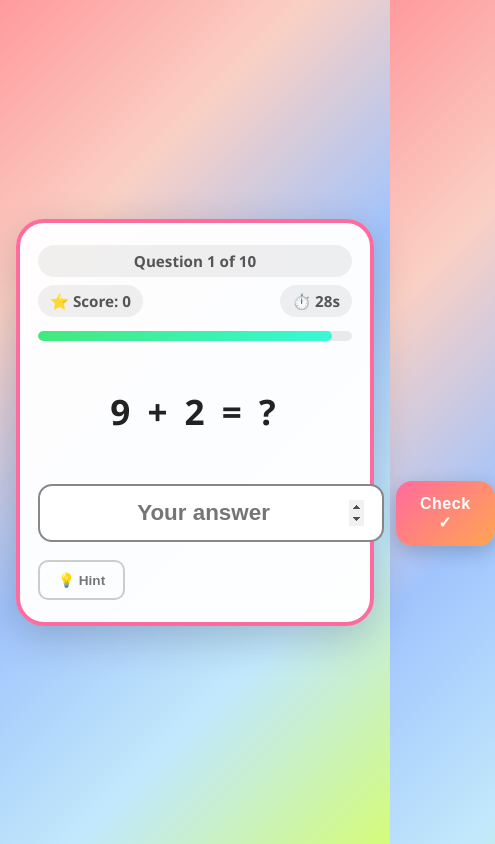
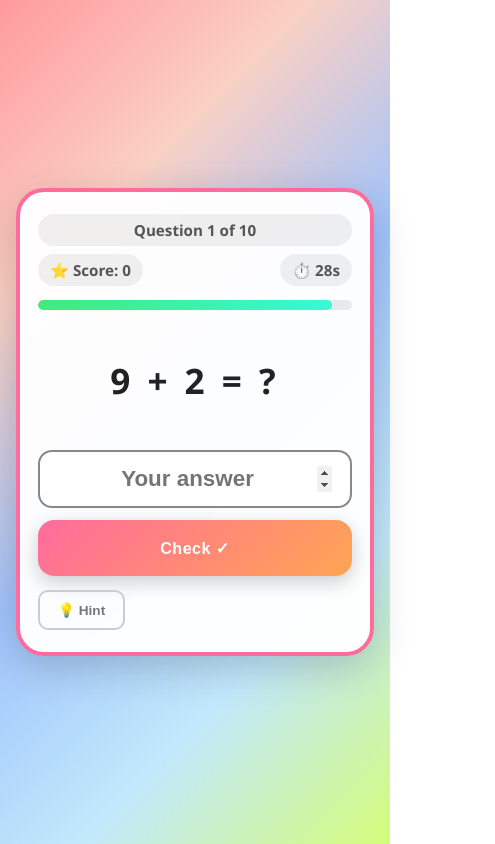
Before and after one commit to BenFullStackDev/math-games, a plain HTML site: page index.html in a window 390 px wide. Both pictures are taken after a click on the button "Let's Play! 🎉". Shown: the whole page, 495 px wide, since content can reach past the window. Drawn offline with Linux system fonts and the light colour scheme.

Commit message:
Fix mobile view during game play

```diff
--- a/style.css
+++ b/style.css
@@ -452,6 +452,16 @@ body {
   .game-header { gap: 10px; }
 }
 
+@media (max-width: 600px) {
+  .answer-wrap {
+    flex-direction: column;
+    align-items: stretch;
+  }
+  .btn-submit {
+    width: 100%;
+  }
+}
+
 /* --- Tablet (601px – 900px) --- */
 @media (min-width: 601px) and (max-width: 900px) {
   body { padding: 24px 20px; align-items: center; }
```
